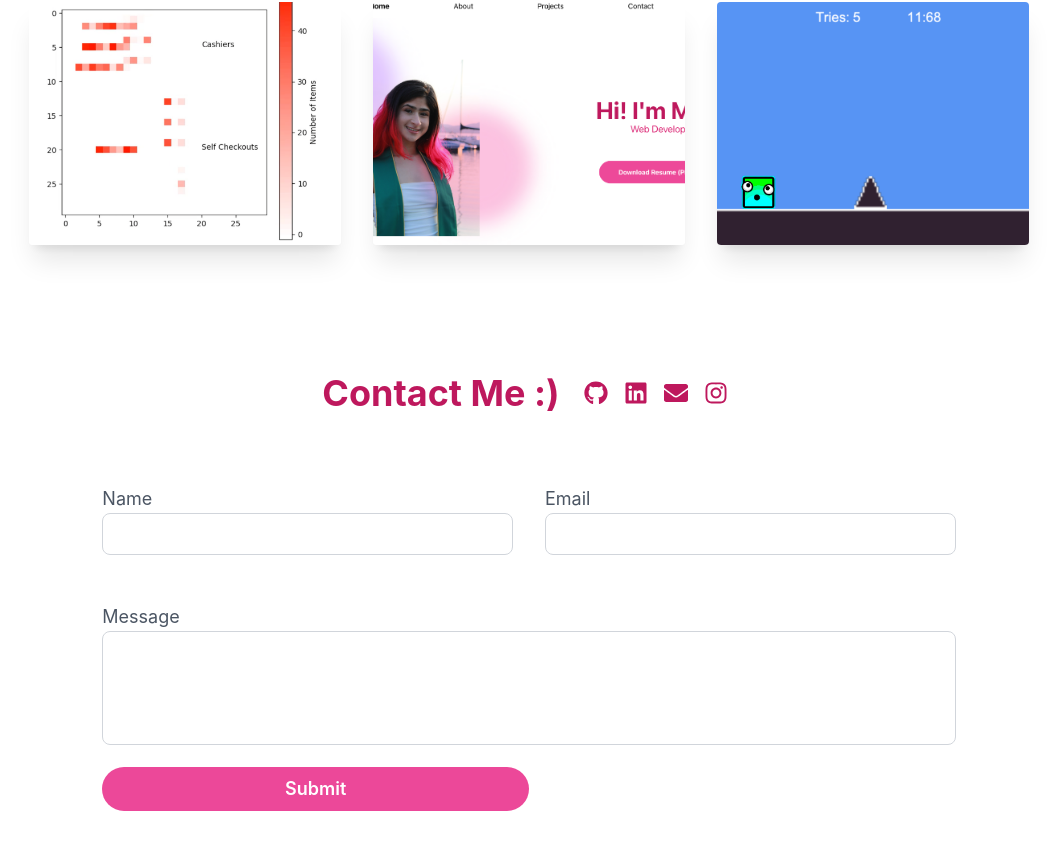
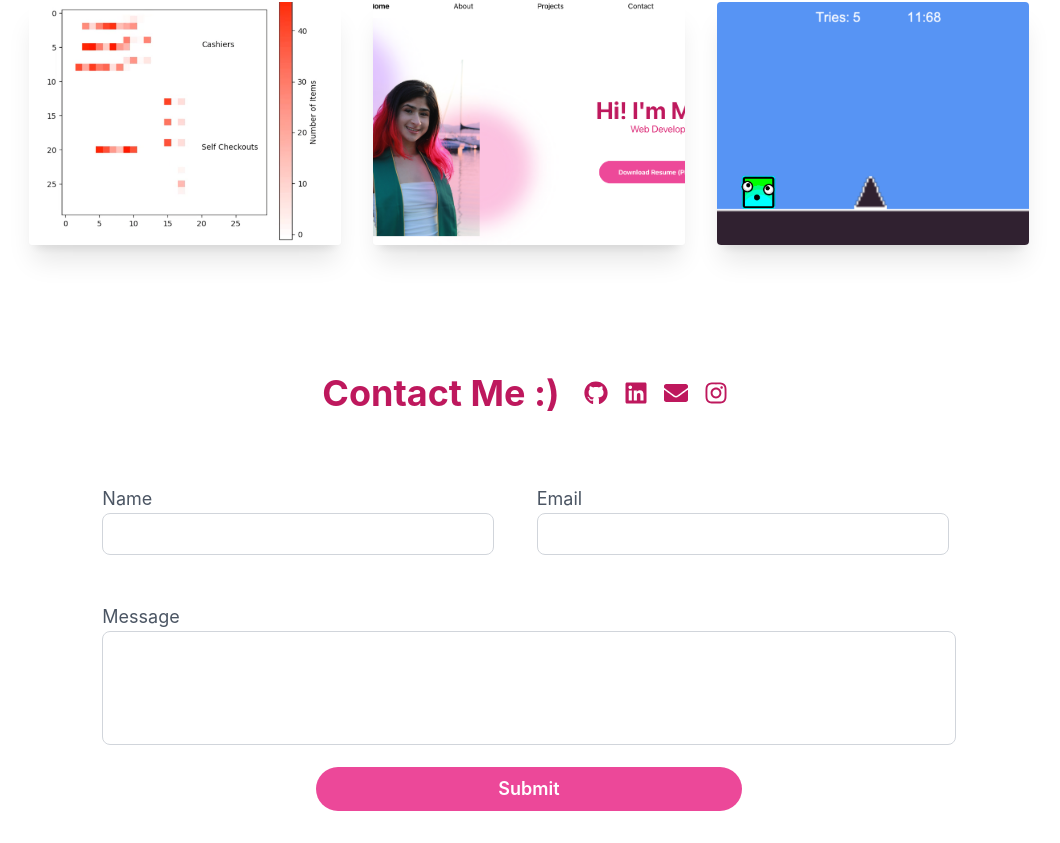
Before and after one commit to mayagriffith/my-portfolio, a React (Create React App) app in the folder portfolio/: page / in a window 1280 px wide. Shown: the part 2402-3245 px from the top of the page, without its empty margins (111-1171 px from the left). Built offline with nearby package versions, Linux system fonts and the light colour scheme.

Commit message:
fixed favicon and padding on contact

```diff
--- a/portfolio/src/Contact.js
+++ b/portfolio/src/Contact.js
@@ -65,11 +65,13 @@ const Contact = () => {
         <a href="https://www.instagram.com/mayagriffith/" target="_blank" rel="noopener noreferrer" className="text-pink-700 hover:text-pink-500 mx-2">
           <FaInstagram size={24} />
         </a>
-      </div>
+        </div>
+
         {/* Other content */}
-        <div className="pt-10 grid grid-cols-1 md:grid-cols-2 gap-8">
+        <div className="pt-8 grid grid-cols-1 md:grid-cols-2 gap-8">
+        <div className="pt-2 flex flex-col md:flex-row w-[110%] md:w-[210%]">
           {/* Name input */}
-          <div className="mb-4 w-full">
+          <div className="w-full md:pr-[5%]">
             <label htmlFor="name" className="block text-lg text-gray-600">Name</label>
             <input
               type="text"
@@ -84,7 +86,7 @@ const Contact = () => {
           </div>
 
           {/* Email input */}
-          <div className="mb-4 w-full">
+          <div className="mb-4 w-full mr-0 xl:mr-4">
             <label htmlFor="email" className="block text-lg text-gray-600">Email</label>
             <input
               type="email"
@@ -96,10 +98,11 @@ const Contact = () => {
               required
             />
             {formErrors.email && <p className="text-red-500">{formErrors.email}</p>}
-          </div>
+            </div>
+            </div>
 
           {/* Message input */}
-          <div className="col-span-2 mb-4">
+          <div className="col-span-2 mb-4 w-full">
             <label htmlFor="message" className="block text-lg text-gray-600">Message</label>
             <textarea
               id="message"
@@ -116,7 +119,7 @@ const Contact = () => {
 
         <button
           type="submit"
-          className="bg-pink-500 hover:bg-pink-600 text-white py-2 px-4 rounded-full text-lg font-semibold inline-block mb-8 justify-center w-1/2"
+          className="bg-pink-500 hover:bg-pink-600 text-white py-2 px-4 rounded-full text-lg font-semibold inline-block mb-8 justify-center w-1/2 ml-[25%]"
         >
           Submit
         </button>
```
Also changed, not shown: 1 other file (tests, documents, lock files or other folders).
